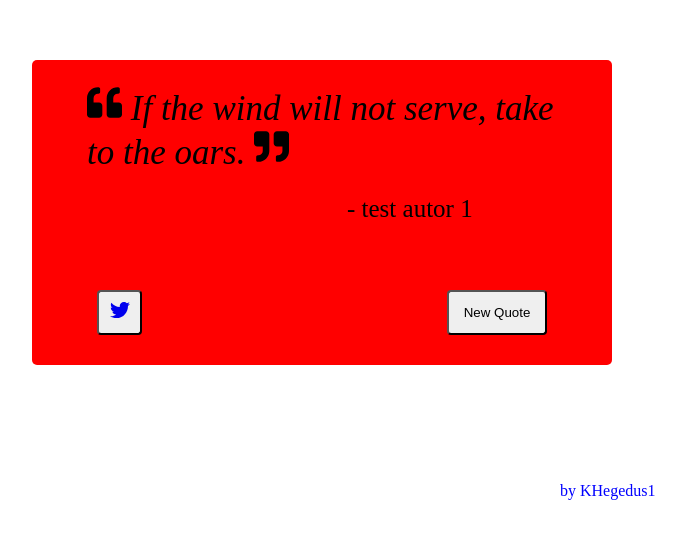
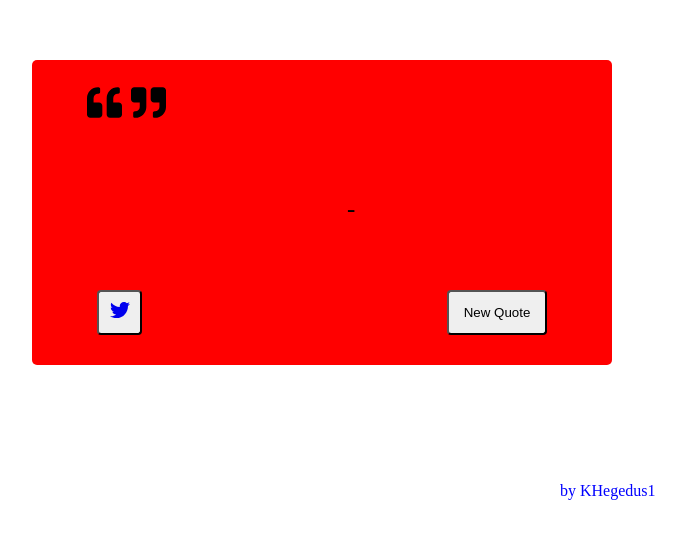
Before and after one commit to KHegedus1/RandomQuoteMachine, a React (Create React App) app in the folder project/: page / in a window 1280 px wide. Shown: the part 188-726 px from the top of the page, without its empty margins (318-1002 px from the left). Built offline with nearby package versions, Linux system fonts and the light colour scheme.

Commit message:
rng-radi

```diff
--- a/project/src/App.js
+++ b/project/src/App.js
@@ -6,20 +6,26 @@ import {FaQuoteRight} from "react-icons/fa";
 
 
 function App() {
-  const [quote, setQuote] = useState("  If the wind will not serve, take to the oars.")
-  const [author, setAuthor] = useState("test autor 1")
-  const refreshQuoteAndAuthor = ()=>{setQuote(" Citat 2 test ");
-                                     setAuthor("autor 2555555555 test")}
+  const [quote, setQuote] = useState("");
+
+  const initialQuote = ()=>{
+    fetch("https://type.fit/api/quotes")
+    .then((res) =>res.json())
+    .then((data) => {
+      const rand = Math.floor(Math.random() *data.length )
+      setQuote(data[rand]);
+    });
+  };
 
 
   return (
     <>
     <div id ="qoute-box">
-      <div id="text"><FaQuoteLeft />{quote} <FaQuoteRight /></div>
-      <div id="author">- {author}</div>
+      <div id="text"><FaQuoteLeft />{quote.text} <FaQuoteRight /></div>
+      <div id="author">- {quote.author}</div>
       <div id="flex">
       <button id ="tweet-quote" ><a href='twitter.com/intent/tweet'><FaTwitter /></a></button>
-      <button id ="newQuote" onClick={()=>refreshQuoteAndAuthor()}>New Quote</button>
+      <button id ="newQuote" onClick={()=>initialQuote()}>New Quote</button>
       </div>
     </div>
     <p id="credits">by KHegedus1</p>
```
